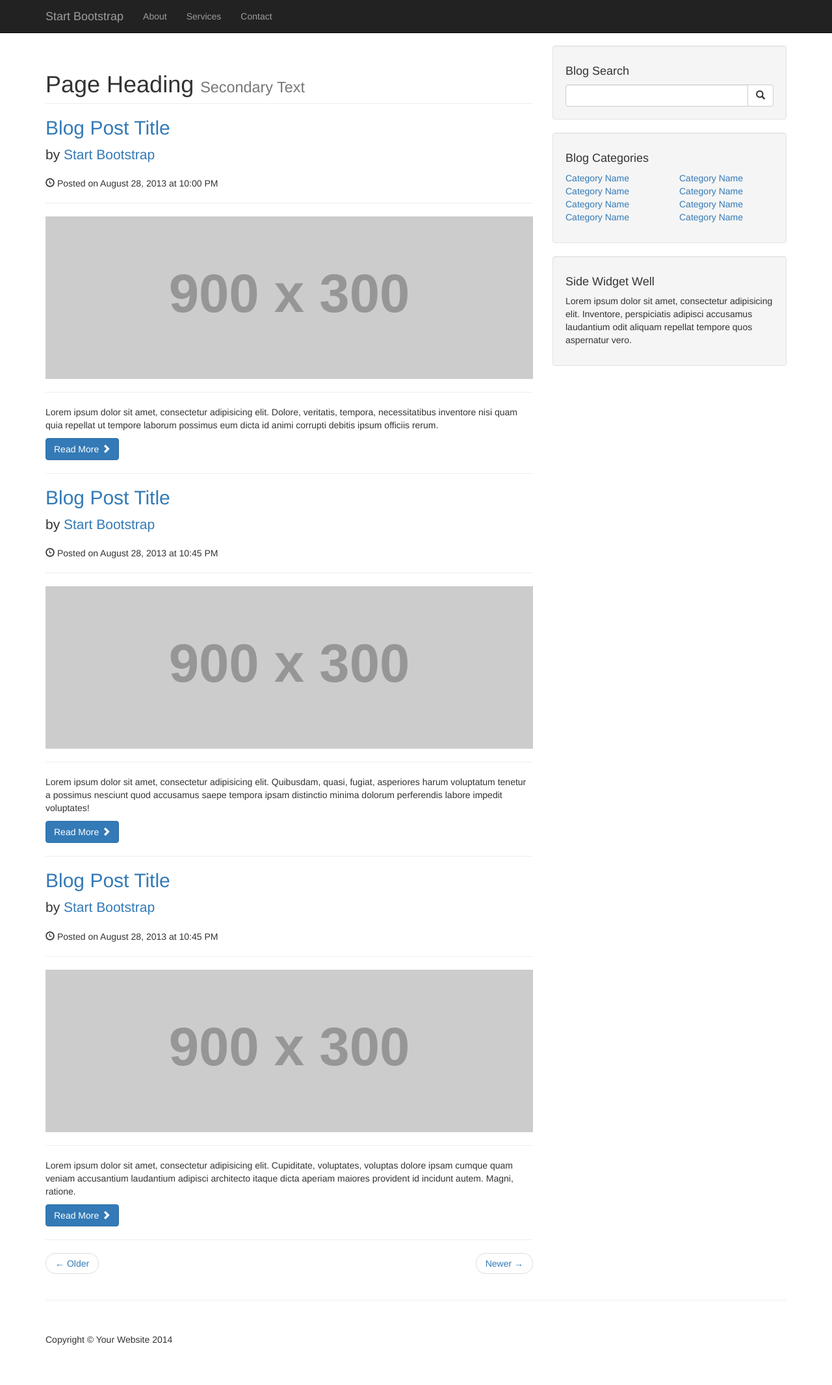
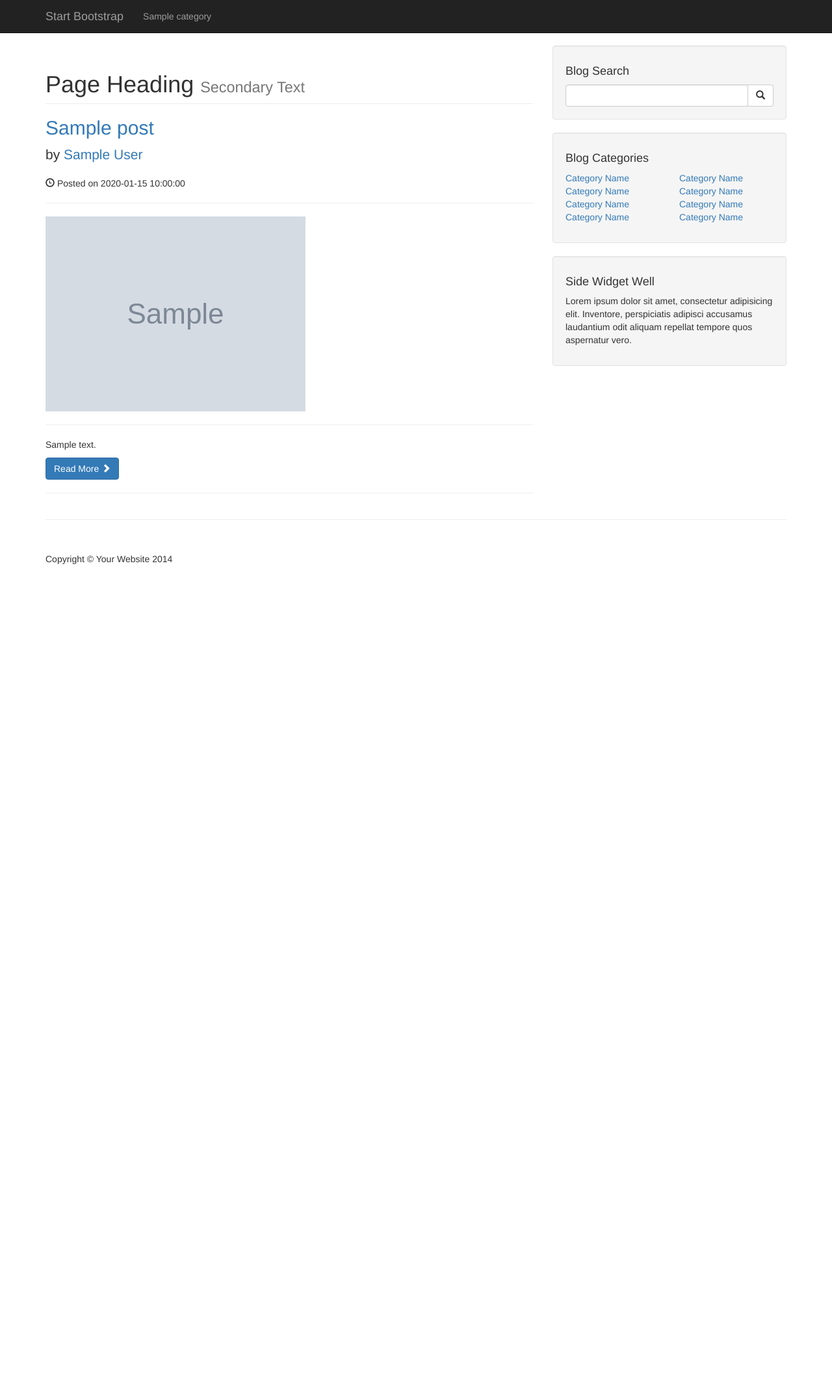
Before and after one commit to ArkileDhamo154589/cms, a PHP site: page / in a window 1280 px wide. Shown: the whole page at 65% size. After the commit the page ends 868 px from the top, so only its background shows below. Run offline with PHP 8.4, Linux system fonts and the light colour scheme; tables that the repository leaves empty or names only in its code hold one stand-in row (values such as "Sample post"); grey boxes marked "Sample" are stand-in pictures; grey boxes labelled with a size stand in for pictures from a placeholder-image service; some libraries are stand-ins or nearby versions.

Commit message:
update blog image and nav

```diff
--- /dev/null
+++ b/cms/css/style.css
@@ -0,0 +1,7 @@
+.content {
+    max-height: 4.8em; /* Adjust this value as needed */
+    overflow: hidden;
+    display: -webkit-box;
+    -webkit-line-clamp: 4; /* Number of lines to display */
+    -webkit-box-orient: vertical;
+  }
--- a/cms/includes/db.php
+++ b/cms/includes/db.php
@@ -1,5 +1,5 @@
 <?php
-
+//in phpMyAdmin create a new db cms
 $servername = 'localhost';
 $username = 'root';
 $password = '';
@@ -8,8 +8,10 @@ $database = 'cms';
 
 $conn =  new mysqli ($servername,$username,$password,$database);
 
+
+//if connection to your db not working show the error
 if ($conn->connect_error){
     die('Conection failed:' .$conn->connect_error);
-}
-
-echo 'Connect Succesfuly';
+ }
+// //if it's working you will see this message.
+// echo 'Connect Succesfuly';
--- a/cms/includes/header.php
+++ b/cms/includes/header.php
@@ -13,6 +13,7 @@
 
     <!-- Bootstrap Core CSS -->
     <link href="css/bootstrap.min.css" rel="stylesheet">
+    <link href="css/style.css" rel="stylesheet">
 
     <!-- Custom CSS -->
     <link href="css/blog-home.css" rel="stylesheet">
--- a/cms/includes/navigation.php
+++ b/cms/includes/navigation.php
@@ -1,3 +1,7 @@
+<?php
+   include "includes/db.php";
+
+   ?>
 <!-- Navigation -->
 <nav class="navbar navbar-inverse navbar-fixed-top" role="navigation">
    <div class="container">
@@ -11,9 +15,18 @@
       </button>
       <a class="navbar-brand" href="#">Start Bootstrap</a>
    </div>
-            <!-- Collect the nav links, forms, and other content for toggling -->
    <div class="collapse navbar-collapse" id="bs-example-navbar-collapse-1">
       <ul class="nav navbar-nav">
+      <?php
+         $query = "SELECT * FROM category";
+         $select_all_categorys_query = mysqli_query($conn, $query);
+
+         while ($row = mysqli_fetch_assoc($select_all_categorys_query)) {
+             $cat_title = $row['cat_title'];
+             echo "<li><a href='#'>{$cat_title}</a></li>";
+         }
+         ?>
+      <!--
          <li>
              <a href="#">About</a>
          </li>
@@ -24,7 +37,7 @@
              <a href="#">Contact</a>
          </li>
          </ul>
-            </div>
+         </div> -->
       <!-- /.navbar-collapse -->
    </div>
    <!-- /.container -->
--- a/cms/includes/sidebar.php
+++ b/cms/includes/sidebar.php
@@ -1,8 +1,18 @@
 <div class="col-md-4">
+
+
+
+
+
+
+
+
+
 
 <!-- Blog Search Well -->
 <div class="well">
     <h4>Blog Search</h4>
+    <form action="">
     <div class="input-group">
         <input type="text" class="form-control">
         <span class="input-group-btn">
@@ -11,8 +21,16 @@
         </button>
         </span>
     </div>
+</form>
     <!-- /.input-group -->
 </div>
+
+
+
+
+
+
+
 
 <!-- Blog Categories Well -->
 <div class="well">
--- a/cms/index.php
+++ b/cms/index.php
@@ -1,91 +1,65 @@
 <?php
    // from include i import header and navigation files
+   include 'includes/db.php';
    include "includes/header.php";
    include "includes/navigation.php";
+
    ?>
 <body>
+   <!-- Page Content -->
+   <div class="container">
+   <div class="row">
+      <!-- Blog Entries Column -->
+      <div class="col-md-8">
+
+      <?php
+$query = "SELECT * FROM posts";
+$select_all_posts_query = mysqli_query($conn, $query);
+
+while ($row = mysqli_fetch_assoc($select_all_posts_query)) {
+    $post_title = $row['post_title'];
+    $post_author = $row['post_author'];
+    $post_date = $row['post_date'];
+    $post_image = $row['post_image'];
+    $post_content = $row['post_content'];
 
 
+?>
 
-    <!-- Page Content -->
-    <div class="container">
-
-        <div class="row">
-
-            <!-- Blog Entries Column -->
-            <div class="col-md-8">
 
         <h1 class="page-header">
             Page Heading
             <small>Secondary Text</small>
          </h1>
-
          <!-- First Blog Post -->
          <h2>
-                    <a href="#">Blog Post Title</a>
+            <a href="#"><?php  echo $post_title ?> </a>
          </h2>
          <p class="lead">
-                    by <a href="index.php">Start Bootstrap</a>
+            by <a href="index.php"> <?php echo  $post_author ?></a>
          </p>
-                <p><span class="glyphicon glyphicon-time"></span> Posted on August 28, 2013 at 10:00 PM</p>
+         <p><span class="glyphicon glyphicon-time"></span> Posted on <?php echo $post_date ?></p>
          <hr>
-                <img class="img-responsive" src="http://placehold.it/900x300" alt="">
-                <hr>
-                <p>Lorem ipsum dolor sit amet, consectetur adipisicing elit. Dolore, veritatis, tempora, necessitatibus inventore nisi quam quia repellat ut tempore laborum possimus eum dicta id animi corrupti debitis ipsum officiis rerum.</p>
-                <a class="btn btn-primary" href="#">Read More <span class="glyphicon glyphicon-chevron-right"></span></a>
+         <img class="img-responsive" src="images/<?php echo $post_image ?>" alt="">
 
          <hr>
+         <p class="content"><?php echo  $post_content ?></p>
+         <a class="btn btn-primary" href="#">Read More <span class="glyphicon glyphicon-chevron-right"></span></a>
+         <hr>
+             <?php  }   ?>
+      </div>
 
-                <!-- Second Blog Post -->
-                <h2>
-                    <a href="#">Blog Post Title</a>
-                </h2>
-                <p class="lead">
-                    by <a href="index.php">Start Bootstrap</a>
-                </p>
-                <p><span class="glyphicon glyphicon-time"></span> Posted on August 28, 2013 at 10:45 PM</p>
-                <hr>
-                <img class="img-responsive" src="http://placehold.it/900x300" alt="">
-                <hr>
-                <p>Lorem ipsum dolor sit amet, consectetur adipisicing elit. Quibusdam, quasi, fugiat, asperiores harum voluptatum tenetur a possimus nesciunt quod accusamus saepe tempora ipsam distinctio minima dolorum perferendis labore impedit voluptates!</p>
-                <a class="btn btn-primary" href="#">Read More <span class="glyphicon glyphicon-chevron-right"></span></a>
 
-                <hr>
 
-                <!-- Third Blog Post -->
-                <h2>
-                    <a href="#">Blog Post Title</a>
-                </h2>
-                <p class="lead">
-                    by <a href="index.php">Start Bootstrap</a>
-                </p>
-                <p><span class="glyphicon glyphicon-time"></span> Posted on August 28, 2013 at 10:45 PM</p>
-                <hr>
-                <img class="img-responsive" src="http://placehold.it/900x300" alt="">
-                <hr>
-                <p>Lorem ipsum dolor sit amet, consectetur adipisicing elit. Cupiditate, voluptates, voluptas dolore ipsam cumque quam veniam accusantium laudantium adipisci architecto itaque dicta aperiam maiores provident id incidunt autem. Magni, ratione.</p>
-                <a class="btn btn-primary" href="#">Read More <span class="glyphicon glyphicon-chevron-right"></span></a>
 
-                <hr>
 
-                <!-- Pager -->
-                <ul class="pager">
-                    <li class="previous">
-                        <a href="#">&larr; Older</a>
-                    </li>
-                    <li class="next">
-                        <a href="#">Newer &rarr;</a>
-                    </li>
-                </ul>
 
-            </div>
+
       <!-- from my includes file i import the file sidebar.php -->
       <!-- Blog Sidebar Widgets Column -->
       <?php include "includes/sidebar.php"; ?>
-
    </div>
    <!-- /.row -->
-
    <hr>
    <?php
       // FROM includes i import footer.phpp file
```
Also changed, not shown: cms/images/R.jpg (added), cms/images/first_post.jpg (added), cms/includes/functions.php (added). Lines whose indentation alone changed are shown as unchanged.
